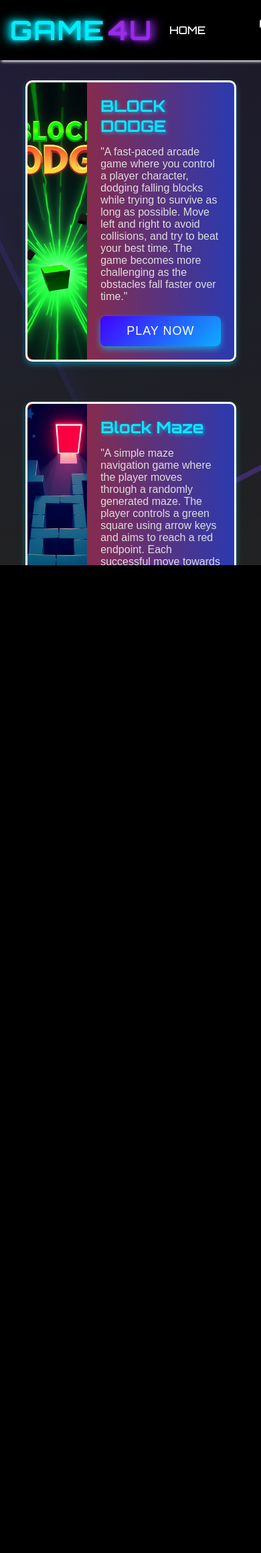
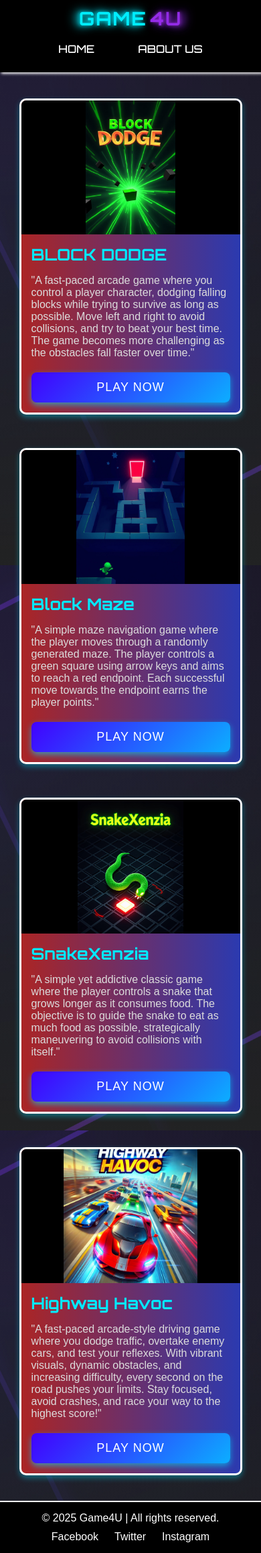
Before and after one commit to MasterPlays-YT/Game4U, a Flask app: page /Game in a window 390 px wide. Shown: the whole page at 67% size. Before the commit the page ends 844 px from the top, so only its background shows below. Run offline with Flask 3, Linux system fonts and the light colour scheme.

Commit message:
Update Flask app with new features

```diff
--- a/static/css/Game.css
+++ b/static/css/Game.css
@@ -6,8 +6,16 @@
 
 html, body {
   width: 100%;
-  height: 100%;
-  overflow: auto;
+  min-height: 100vh;
+  overflow-x: hidden;
+  display: flex;
+  flex-direction: column;
+  justify-content: space-between;
+  background-image: linear-gradient(rgba(23, 23, 23, 0.501), rgba(41, 41, 41, 0.666)), url("../images/web/peter-rovder-X_5kMOSxLzw-unsplash.jpg");
+  background-position: center 25%;
+  background-size: cover;
+  background-attachment: fixed;
+  font-family: sans-serif;
 }
 
 ::-webkit-scrollbar {
@@ -34,78 +42,24 @@ html, body {
   background: rgba(0, 0, 0, 0.2);
 }
 
-.footer {
-  background-color: #000000;
-  box-shadow: 0 -2px rgb(255, 255, 255);
-  color: #fff;
-  text-align: center;
-  padding: 20px 0;
-  position: relative;
-  width: 100%;
-  bottom: 0;
-}
-
-.footer p {
-  margin: 0;
-  font-size: 16px;
-}
-
-.social-links {
-  margin-top: 10px;
-}
-
-.social-icon {
-  text-decoration: none;
-  color: #ffffff;
-  font-size: 18px;
-  margin: 0 15px;
-  transition: color 0.3s ease;
-}
-
-.social-icon:hover {
-  color: #00f0ff;
-}
-
-body {
-  background-image: linear-gradient(rgba(23, 23, 23, 0.501), rgba(41, 41, 41, 0.666)), url("../images/web/peter-rovder-X_5kMOSxLzw-unsplash.jpg");
-  background-position: center;
-  background-size: cover;
-  background-position-y: 25%;
-  background-attachment: fixed;
-  font-family: sans-serif;
-}
-
+/* Navbar */
 .navbar {
-  padding: 15px;
+  padding: 15px 20px;
   display: flex;
   align-items: center;
   justify-content: space-between;
   background: black;
   box-shadow: 2px 2px 4px rgb(255, 255, 255);
-  background-size: cover;
-  background-position: center;
+  width: 100%;
   position: relative;
   height: 90px;
-  width: 100%;
 }
 
 .logo-container {
   flex-shrink: 0;
 }
 
-.logo-left {
-  font-family: "Orbitron", sans-serif;
-  font-size: 40px;
-  font-weight: 700;
-  color: transparent;
-  text-transform: uppercase;
-  letter-spacing: 2px;
-  background-image: linear-gradient(to right, #00f0ff 50%, #00f0ff 50%);
-  -webkit-background-clip: text;
-  background-clip: text;
-  text-shadow: -2px 0 5px #00eeff95, -4px 0 10px #00eeff80, -6px 0 15px #00f0ff;
-}
-
+.logo-left,
 .logo-right {
   font-family: "Orbitron", sans-serif;
   font-size: 40px;
@@ -113,19 +67,30 @@ body {
   color: transparent;
   text-transform: uppercase;
   letter-spacing: 2px;
+  background-clip: text;
+  -webkit-background-clip: text;
+}
+
+.logo-left {
+  background-image: linear-gradient(to right, #00f0ff 50%, #00f0ff 50%);
+  text-shadow: -2px 0 5px #00eeff95, -4px 0 10px #00eeff80, -6px 0 15px #00f0ff;
+}
+
+.logo-right {
   background-image: linear-gradient(to right, #8a2be2 50%, #8a2be2 50%);
-  -webkit-background-clip: text;
-  background-clip: text;
   text-shadow: 1px 0 5px #ac33f398, 5px 0 10px #892be295, 6px 0 15px #8a2be2;
 }
 
 .navbar ul {
   display: flex;
   list-style: none;
+  margin: 0;
   align-items: center;
   justify-content: center;
   flex-grow: 1;
   gap: 30px;
+  padding-left: -60px;
+  padding-right: 170px;
 }
 
 .navbar ul li {
@@ -133,7 +98,6 @@ body {
   margin: 15px;
   text-align: center;
   position: relative;
-  left: -90px;
 }
 
 .navbar ul li a {
@@ -156,7 +120,7 @@ body {
   height: 3px;
   position: absolute;
   left: 0;
-  bottom: -10px;
+  bottom: -5px;
   background: #1ba7ed;
   transition: width 0.5s ease;
 }
@@ -165,28 +129,28 @@ body {
   width: 100%;
 }
 
+/* Cards */
 .card-container {
   display: flex;
   flex-wrap: wrap;
   justify-content: center;
-  gap: 30px;
-  margin-top: 30px;
-  padding: 0 20px;
+  gap: 50px;
+  padding: 30px 20px;
+  flex-grow: 1;
+  margin-top: 5%;
+  margin-bottom: 5%;
 }
 
 .card {
   display: flex;
-  width: 40%;
-  background: linear-gradient(to right, #ab2525, #2b3ab0); /* Dark Blue to Teal Gradient */
-  background-blend-mode: overlay;
+  width: 45%;
+  background: linear-gradient(to right, #ab2525, #2b3ab0);
   border-radius: 10px;
   border: 3px solid #ffffff;
   box-shadow: 0 4px 8px rgba(0, 221, 255, 0.4);
+  overflow: hidden;
   transition: transform 0.3s ease, box-shadow 0.3s ease;
-  flex-direction: row;
-  margin-bottom: 30px;
 }
-
 
 .card:hover {
   transform: scale(1.05);
@@ -195,30 +159,18 @@ body {
 
 .card-image {
   flex: 1;
-  max-width: 40%;
-  overflow: hidden;
-  border-radius: 10px 0 0 10px;
-  width: 100%;
-  height: auto;
   position: relative;
-}
-
-.card-image img {
-  width: 100%;
-  height: 100%;
-  object-fit: cover;
-  transition: transform 0.3s ease;
+  min-height: 200px;
 }
 
 .card-image img,
 .card-image video {
   position: absolute;
-  top: 0;
-  left: 0;
   width: 100%;
   height: 100%;
-  object-fit: cover;
+  object-fit: contain;
   transition: opacity 0.3s ease;
+  background: black;
 }
 
 .card-image video {
@@ -239,7 +191,7 @@ body {
   padding: 20px;
   display: flex;
   flex-direction: column;
-  justify-content: space-between;
+  justify-content: center;
 }
 
 .card-content h3 {
@@ -247,7 +199,6 @@ body {
   font-size: 24px;
   color: #00eaff;
   margin-bottom: 15px;
-  text-shadow: 2px 2px 5px rgba(0, 221, 255, 0.6);
 }
 
 .card-content p {
@@ -274,8 +225,6 @@ body {
   background: linear-gradient(135deg, #0080ff, #0080ff);
   transform: translateY(-5px);
   box-shadow: 0 8px 15px rgba(0, 221, 255, 0.8);
-  color: #fff;
-  text-shadow: 0 0 8px #00a6ff, 0 0 15px #0f6bec;
 }
 
 .play-now-btn:focus {
@@ -283,11 +232,103 @@ body {
   box-shadow: 0 0 12px rgba(0, 221, 255, 0.9);
 }
 
+.footer {
+  background-color: #000000;
+  box-shadow: 0 -2px rgb(255, 255, 255);
+  color: #fff;
+  text-align: center;
+  padding: 20px 10px;
+  width: 100%;
+}
+
+.footer p {
+  margin: 0;
+  font-size: 16px;
+}
+
+.social-links {
+  margin-top: 10px;
+}
+
+.social-icon {
+  text-decoration: none;
+  color: #ffffff;
+  font-size: 18px;
+  margin: 0 10px;
+  transition: color 0.3s ease;
+}
+
+.social-icon:hover {
+  color: #00f0ff;
+}
+
+/* Responsive */
 @media (max-width: 768px) {
+  .navbar {
+    flex-direction: column;
+    height: auto;
+    padding: 10px;
+  }
+
+  .navbar ul {
+    flex-direction: row;
+    padding: 0;
+    gap: 25px;
+  }
+
+  .navbar ul li {
+    margin: 10px;
+    margin-top: 5%;
+    position: relative;
+  }
+
+  .logo-left,
+  .logo-right {
+    font-size: 28px;
+  }
+
+  .navbar ul {
+    flex-direction: row;
+    gap: 25px;
+  }
+
+  .card-container {
+    flex-direction: column;
+    align-items: center;
+    padding: 20px 10px;
+  }
+
   .card {
     width: 90%;
+    flex-direction: column;
   }
-  .navbar ul li {
-    left: 0px;
+
+  .card-image {
+    height: 200px;
+  }
+
+  .card-content {
+    padding: 15px;
+  }
+
+  .footer {
+    font-size: 14px;
+    padding: 15px;
+  }
+
+  .social-icon {
+    font-size: 16px;
+  }
+
+  html, body {
+    overflow-x: hidden;
+    overflow-y: auto;
+    -ms-overflow-style: none;
+    scrollbar-width: none;
+  }
+
+  html::-webkit-scrollbar,
+  body::-webkit-scrollbar {
+    display: none;
   }
 }
```
Also changed, not shown: static/css/about.css (+80 -8 lines), static/css/home.css (+7 -0 lines), 1 other file.
